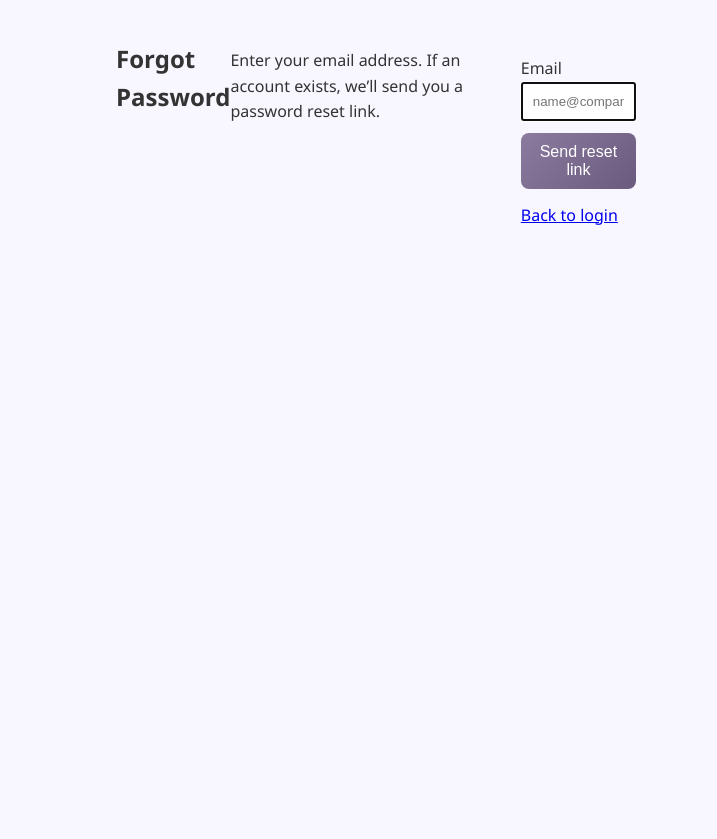
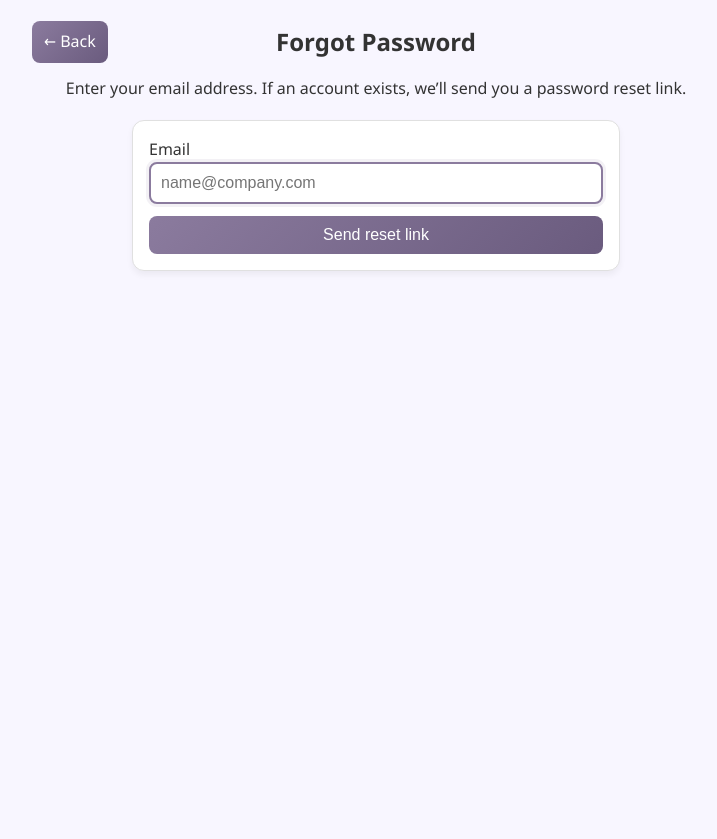
Before and after one commit to schizoscar/Procure-Flow, a Flask app: page /forgot-password in a window 1280 px wide. Shown: the top 839 px of the page, without its empty margins (264-981 px from the left). After the commit the page ends 271 px from the top, so only its background shows below. Run offline with Flask 3, Linux system fonts and the light colour scheme.

Commit message:
Pretify the forgot & reset password

```diff
--- a/templates/forgot_password.html
+++ b/templates/forgot_password.html
@@ -5,21 +5,51 @@
   <meta charset="UTF-8" />
   <meta name="viewport" content="width=device-width, initial-scale=1.0" />
   <title>Forgot Password</title>
-
-  <!-- If you already use your own CSS file, keep this -->
   <link rel="stylesheet" href="{{ url_for('static', filename='css/style.css') }}">
 </head>
 <body>
-  <div class="container" style="max-width: 520px; margin: 40px auto;">
-    <h2>Forgot Password</h2>
-    <p style="margin-top: 8px;">
+
+  <!-- Header row (Back left, Title centered) -->
+  <div style="max-width: 720px; margin: 20px auto 0; padding: 0 16px;">
+    <div style="
+      display: grid;
+      grid-template-columns: 1fr auto 1fr;
+      align-items: center;
+      min-height: 44px;
+    ">
+      <!-- Left: Back button -->
+      <div style="justify-self: start;">
+        <a href="{{ url_for('login') }}"
+           class="btn btn-primary"
+           style="padding: 8px 12px; text-decoration: none;">
+          ← Back
+        </a>
+      </div>
+
+      <!-- Center: Title -->
+      <h2 style="margin: 0; text-align: center;">Forgot Password</h2>
+
+      <!-- Right spacer -->
+      <div></div>
+    </div>
+  </div>
+
+  <!-- Description (below title) -->
+  <div style="max-width: 720px; margin: 12px auto 0; padding: 0 16px;">
+    <p style="margin: 0; text-align: center;">
       Enter your email address. If an account exists, we’ll send you a password reset link.
     </p>
+  </div>
+
+  <!-- Form container (below description) -->
+  <!-- IMPORTANT: no class="container" to avoid full-height stretching -->
+  <div style="max-width: 520px; margin: 18px auto 40px; padding: 0 16px;">
+    <div class="card" style="padding: 16px; width: 100%; height: auto;">
 
       <!-- Flash messages -->
       {% with messages = get_flashed_messages(with_categories=true) %}
         {% if messages %}
-        <div style="margin: 16px 0;">
+          <div style="margin: 0 0 12px;">
             {% for category, message in messages %}
               <div class="alert alert-{{ category }}" style="margin-bottom: 8px;">
                 {{ message }}
@@ -29,7 +59,8 @@
         {% endif %}
       {% endwith %}
 
-    <form method="POST" action="{{ url_for('forgot_password') }}" style="margin-top: 16px;">
+      <!-- Email input (below description, inside card) -->
+      <form method="POST" action="{{ url_for('forgot_password') }}" style="margin: 0;">
         <div class="form-group" style="margin-bottom: 12px;">
           <label for="email">Email</label>
           <input
@@ -39,18 +70,18 @@
             placeholder="name@company.com"
             required
             autofocus
+            class="form-control"
             style="width: 100%; padding: 10px;"
           />
         </div>
 
-      <button type="submit" class="btn btn-primary" style="padding: 10px 14px;">
+        <button type="submit" class="btn btn-primary" style="width: 100%; padding: 10px 14px;">
           Send reset link
         </button>
+      </form>
 
-      <div style="margin-top: 14px;">
-        <a href="{{ url_for('login') }}">Back to login</a>
     </div>
-    </form>
   </div>
+
 </body>
 </html>
```
Also changed, not shown: templates/reset_password.html (+41 -11 lines), database/procure_flow.db. Lines whose indentation alone changed are shown as unchanged.
